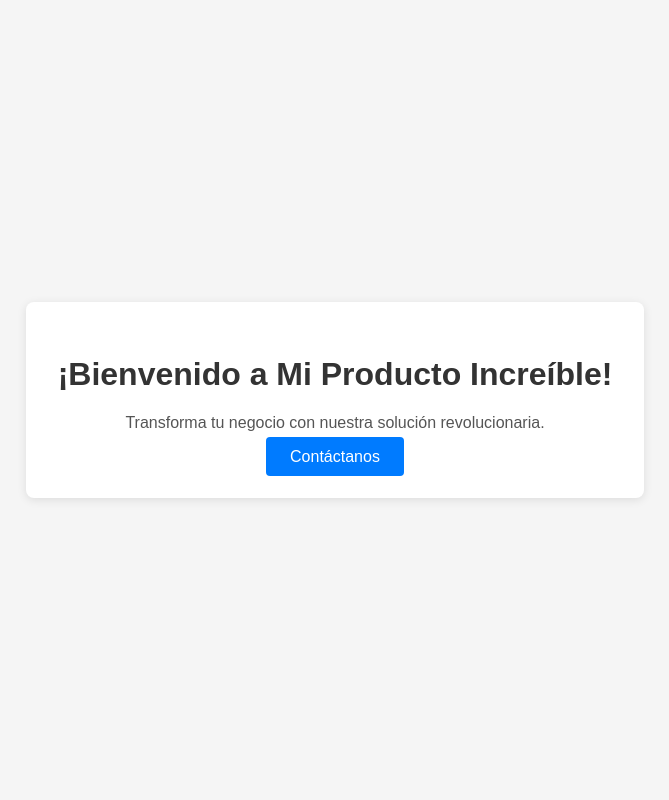
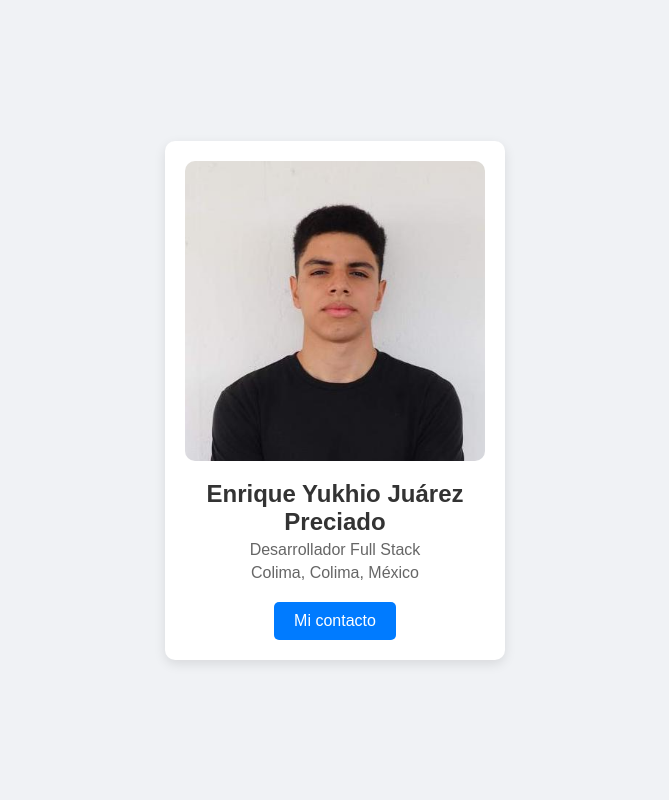
Before and after one commit to Yukhio/landing_page, a Flask app: page / in a window 1280 px wide. Shown: the whole page, without its empty margins (305-974 px from the left). Run offline with Flask 3, Linux system fonts and the light colour scheme.

Commit message:
add(index): Agreué una card con mis datos

```diff
--- a/app.py
+++ b/app.py
@@ -4,7 +4,15 @@ app = Flask(__name__)
 
 @app.route('/')
 def home():
-    return render_template('index.html', title="Mi Producto Increíble")
+    # Puedes reemplazar estos valores por lo que necesites
+    person = {
+        "name": "Enrique Yukhio Juárez Preciado",
+        "photo": "img/perfil.jpeg",
+        "job_title": "Desarrollador Full Stack",
+        "location": "Colima, Colima, México",
+        "contact_url": "https://www.linkedin.com/in/enrique-yukhio-ju%C3%A1rez-preciado-953b5b21a/"
+    }
+    return render_template("index.html", person=person)
 
 if __name__ == '__main__':
     app.run(debug=True)
--- a/templates/index.html
+++ b/templates/index.html
@@ -1,47 +1,73 @@
 <!DOCTYPE html>
 <html lang="es">
+
 <head>
     <meta charset="UTF-8" />
-  <meta name="viewport" content="width=device-width, initial-scale=1.0"/>
-  <title>{{ title }}</title>
+    <meta name="viewport" content="width=device-width, initial-scale=1.0" />
+    <title>Mi perfil</title>
     <style>
         body {
             font-family: Arial, sans-serif;
-      margin: 0; padding: 0;
-      background: #f5f5f5;
+            margin: 0;
+            background: #f0f2f5;
             display: flex;
             justify-content: center;
             align-items: center;
             height: 100vh;
-      flex-direction: column;
         }
-    .hero {
+
+        .card {
             background: white;
-      padding: 2rem;
-      border-radius: 8px;
+            border-radius: 10px;
+            box-shadow: 0 4px 12px rgba(0, 0, 0, 0.1);
+            padding: 20px;
             text-align: center;
-      box-shadow: 0 2px 10px rgba(0,0,0,0.1);
+            width: 300px;
         }
-    .hero h1 { color: #333; }
-    .hero p { color: #555; }
-    .cta {
-      margin-top: 1rem;
-      padding: 0.7rem 1.5rem;
-      font-size: 1rem;
+
+        .card img {
+            width: 100%;
+            height: auto;
+            border-radius: 10px;
+        }
+
+        .card h2 {
+            margin-top: 15px;
+            margin-bottom: 5px;
+            color: #333;
+        }
+
+        .card p {
+            margin: 5px 0;
+            color: #666;
+        }
+
+        .card a {
+            display: inline-block;
+            margin-top: 15px;
+            padding: 10px 20px;
+            background: #007BFF;
             color: white;
-      background: #007BFF;
-      border: none;
-      border-radius: 4px;
-      cursor: pointer;
             text-decoration: none;
+            border-radius: 5px;
+            transition: background 0.3s ease;
+        }
+
+        .card a:hover {
+            background: #0056b3;
         }
     </style>
 </head>
+
 <body>
-  <div class="hero">
-    <h1>¡Bienvenido a Mi Producto Increíble!</h1>
-    <p>Transforma tu negocio con nuestra solución revolucionaria.</p>
-    <a class="cta" href="#contacto">Contáctanos</a>
+    <div class="card">
+        <img src="{{ url_for('static', filename=person.photo) }}" alt="Foto de {{ person.name }}">
+
+        <h2>{{ person.name }}</h2>
+        <p>{{ person.job_title }}</p>
+        <p>{{ person.location }}</p>
+        <a href="{{ person.contact_url }}" target="_blank">Mi contacto</a>
     </div>
 </body>
+
 </html>
```
Also changed, not shown: static/img/perfil.jpeg (added). Lines whose indentation alone changed are shown as unchanged.
